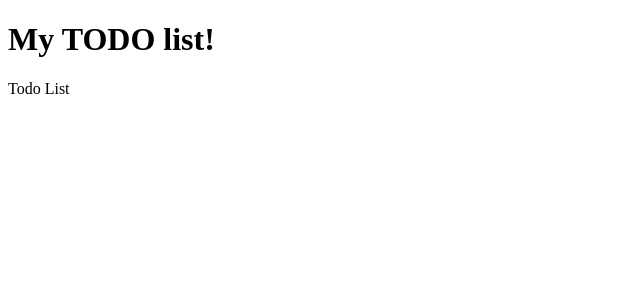
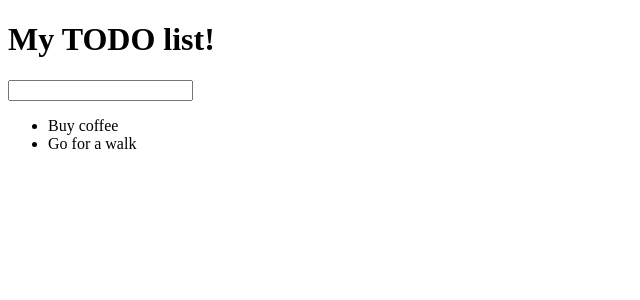
Before and after one commit to RuslanTissen/DCI, a React (Create React App) app in the folder Februar/8.2.2022_Components_TODO/: page / in a window 1280 px wide. Shown: the top 300 px of the page, without its empty margins (0-640 px from the left). Built offline with nearby package versions, Linux system fonts and the light colour scheme.

Commit message:
handle submit

```diff
--- a/Februar/8.2.2022_Components_TODO/src/TodoList.jsx
+++ b/Februar/8.2.2022_Components_TODO/src/TodoList.jsx
@@ -1,9 +1,32 @@
-import React from 'react'
+import React, { useState } from 'react'
 
 function TodoList() {
-  return (
-	 <div>Todo List</div>
-  )
+	const [todos, setTodos] = useState([])
+	const [text, setText] = useState("")
+
+	const handleChange = (e) => {
+		setText(e.target.value)
+	}
+
+	const handleSubmit = (e) => {
+		e.preventDefaulte()
+
+	}
+
+	return (
+		<form onSubmit={handleSubmit}>
+			<input
+				type="text"
+				value={text}
+				onChange={handleChange}
+
+			/>
+			<ul>
+				<li>Buy coffee</li>
+				<li>Go for a walk</li>
+			</ul>
+		</form>
+	)
 }
 
 export default TodoList
```
